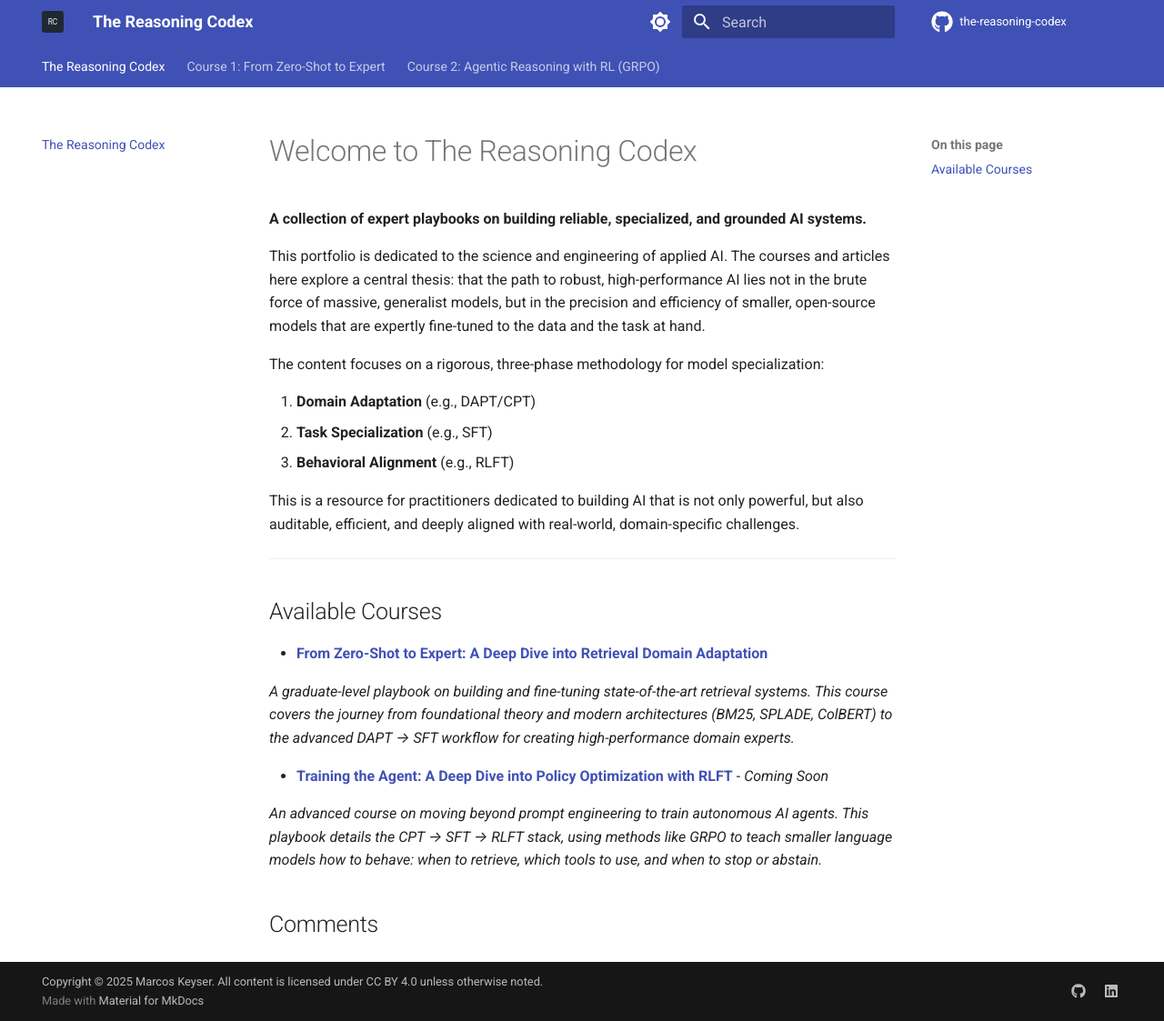
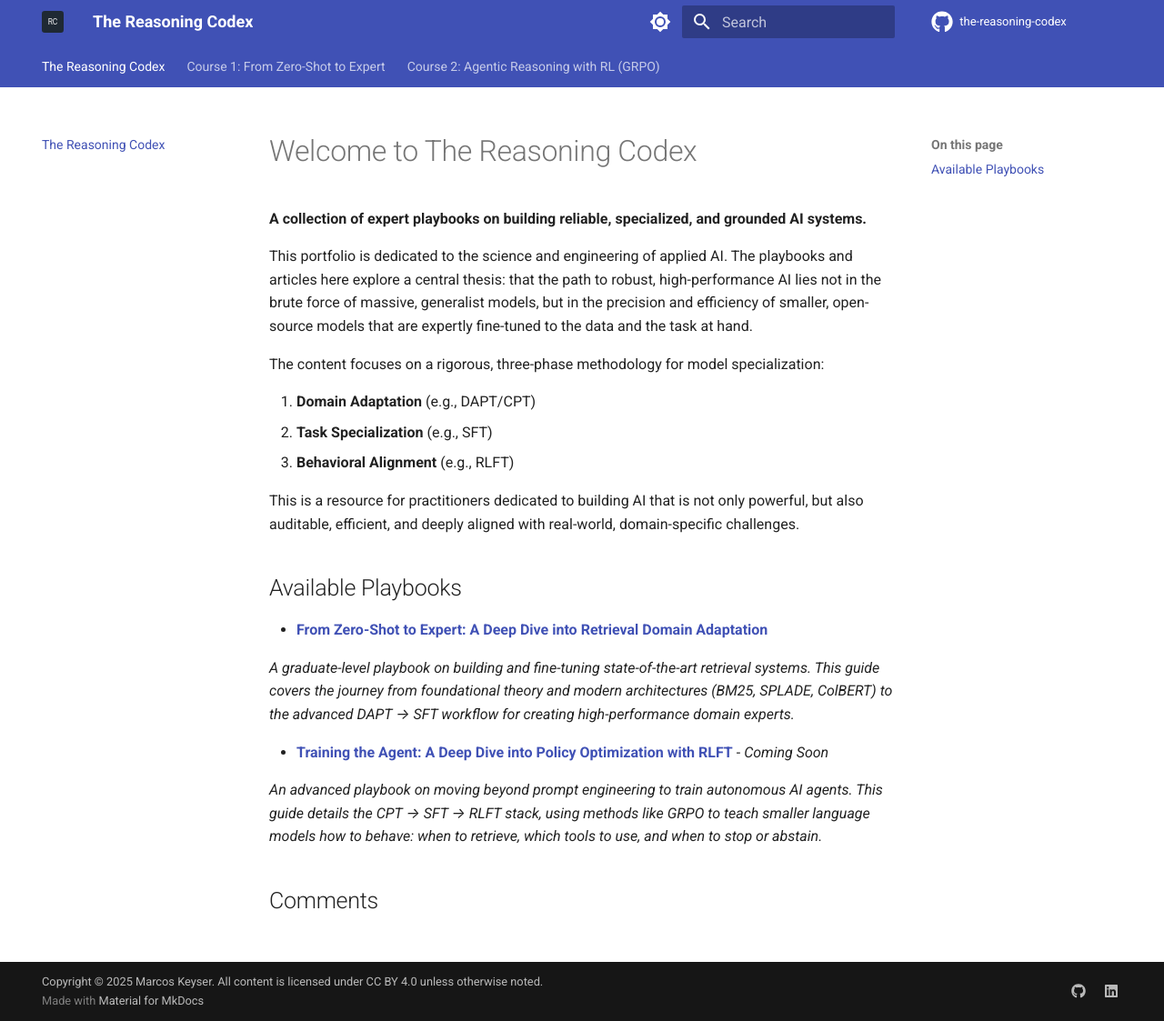
Before and after one commit to markeyser/colorless-green, an MkDocs documentation site: the page built from docs/index.md, in a window 1280 px wide and 1123 px high. Shown: the whole window at 91% size. Built offline with MkDocs 1.6.1 and Material for MkDocs 9.7.7, drawn with Linux system fonts in a browser that asks for light colours; comment, search, counter and statistics services are not loaded.

```diff
--- a/docs/index.md
+++ b/docs/index.md
@@ -2,7 +2,7 @@
 
 **A collection of expert playbooks on building reliable, specialized, and grounded AI systems.**
 
-This portfolio is dedicated to the science and engineering of applied AI. The courses and articles here explore a central thesis: that the path to robust, high-performance AI lies not in the brute force of massive, generalist models, but in the precision and efficiency of smaller, open-source models that are expertly fine-tuned to the data and the task at hand.
+This portfolio is dedicated to the science and engineering of applied AI. The playbooks and articles here explore a central thesis: that the path to robust, high-performance AI lies not in the brute force of massive, generalist models, but in the precision and efficiency of smaller, open-source models that are expertly fine-tuned to the data and the task at hand.
 
 The content focuses on a rigorous, three-phase methodology for model specialization:
 
@@ -12,14 +12,12 @@ The content focuses on a rigorous, three-phase methodology for model specializat
 
 This is a resource for practitioners dedicated to building AI that is not only powerful, but also auditable, efficient, and deeply aligned with real-world, domain-specific challenges.
 
----
-
-## Available Courses
+## Available Playbooks
 
 - **[From Zero-Shot to Expert: A Deep Dive into Retrieval Domain Adaptation](01-retrieval-course/00-01-index.md)**
 
-  *A graduate-level playbook on building and fine-tuning state-of-the-art retrieval systems. This course covers the journey from foundational theory and modern architectures (BM25, SPLADE, ColBERT) to the advanced DAPT → SFT workflow for creating high-performance domain experts.*
+  *A graduate-level playbook on building and fine-tuning state-of-the-art retrieval systems. This guide covers the journey from foundational theory and modern architectures (BM25, SPLADE, ColBERT) to the advanced DAPT → SFT workflow for creating high-performance domain experts.*
 
 - **[Training the Agent: A Deep Dive into Policy Optimization with RLFT](02-agentic-reasoning-course/index.md)** - *Coming Soon*
 
-  *An advanced course on moving beyond prompt engineering to train autonomous AI agents. This playbook details the CPT → SFT → RLFT stack, using methods like GRPO to teach smaller language models how to behave: when to retrieve, which tools to use, and when to stop or abstain.*
+  *An advanced playbook on moving beyond prompt engineering to train autonomous AI agents. This guide details the CPT → SFT → RLFT stack, using methods like GRPO to teach smaller language models how to behave: when to retrieve, which tools to use, and when to stop or abstain.*
```
Also changed, not shown: README.local.md (+27 -15 lines).
